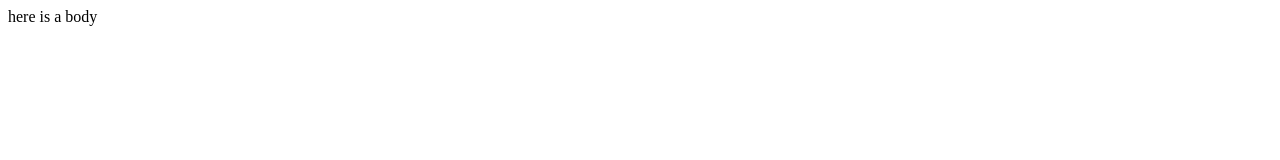
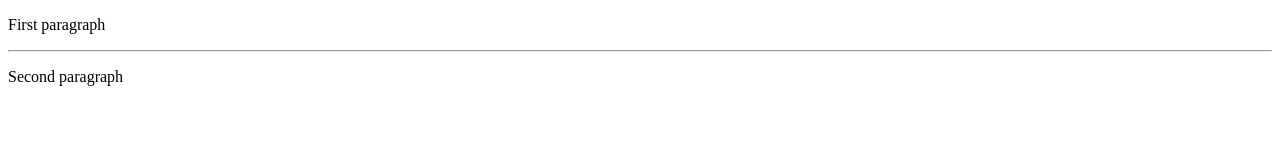
Before and after one commit to kjng/nodeschool, a plain HTML site: page learnyouhtml/index.html in a window 1280 px wide. Drawn offline with Linux system fonts and the light colour scheme.

Commit message:
Complete exercise 2

```diff
--- a/learnyouhtml/index.html
+++ b/learnyouhtml/index.html
@@ -5,6 +5,8 @@
     <title>Hello, world!</title>
   </head>
   <body>
-    here is a body
+    <p>First paragraph</p>
+    <hr>
+    <p>Second paragraph</p>
   </body>
 </html>
```
